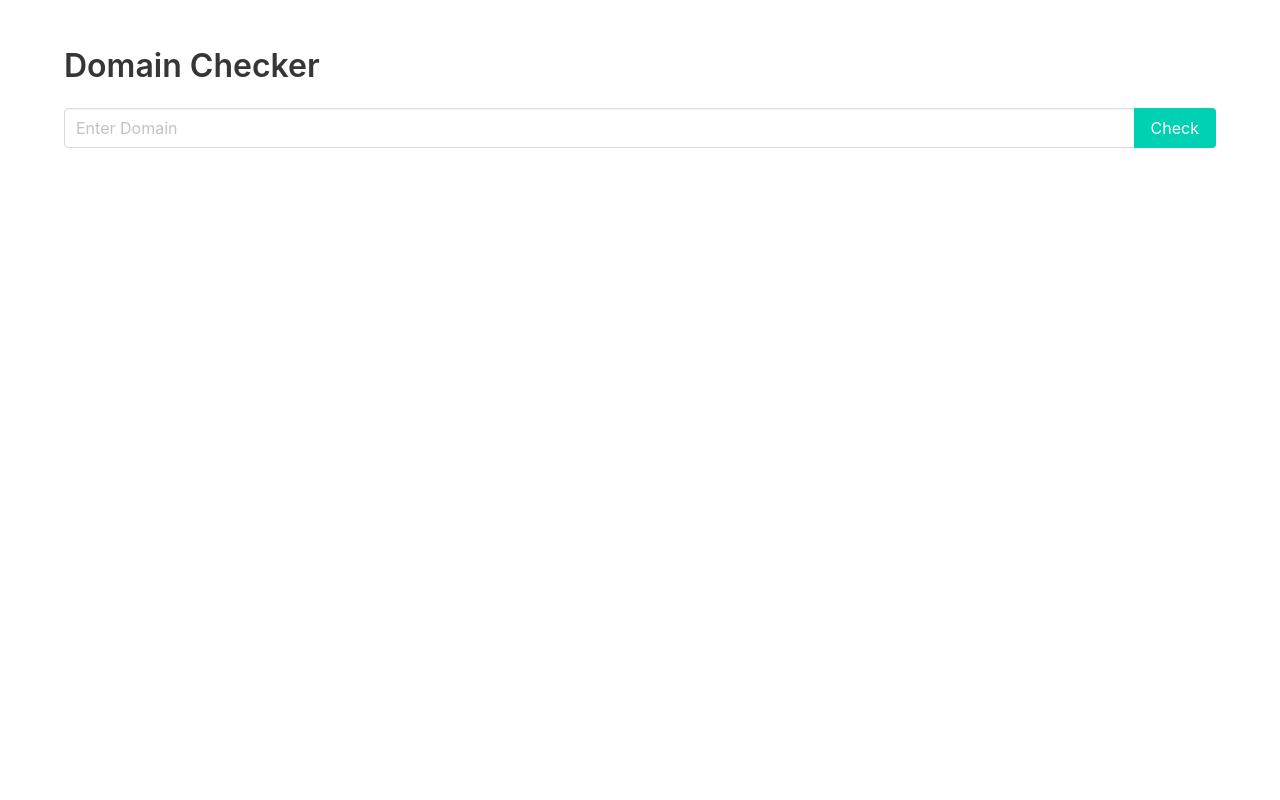
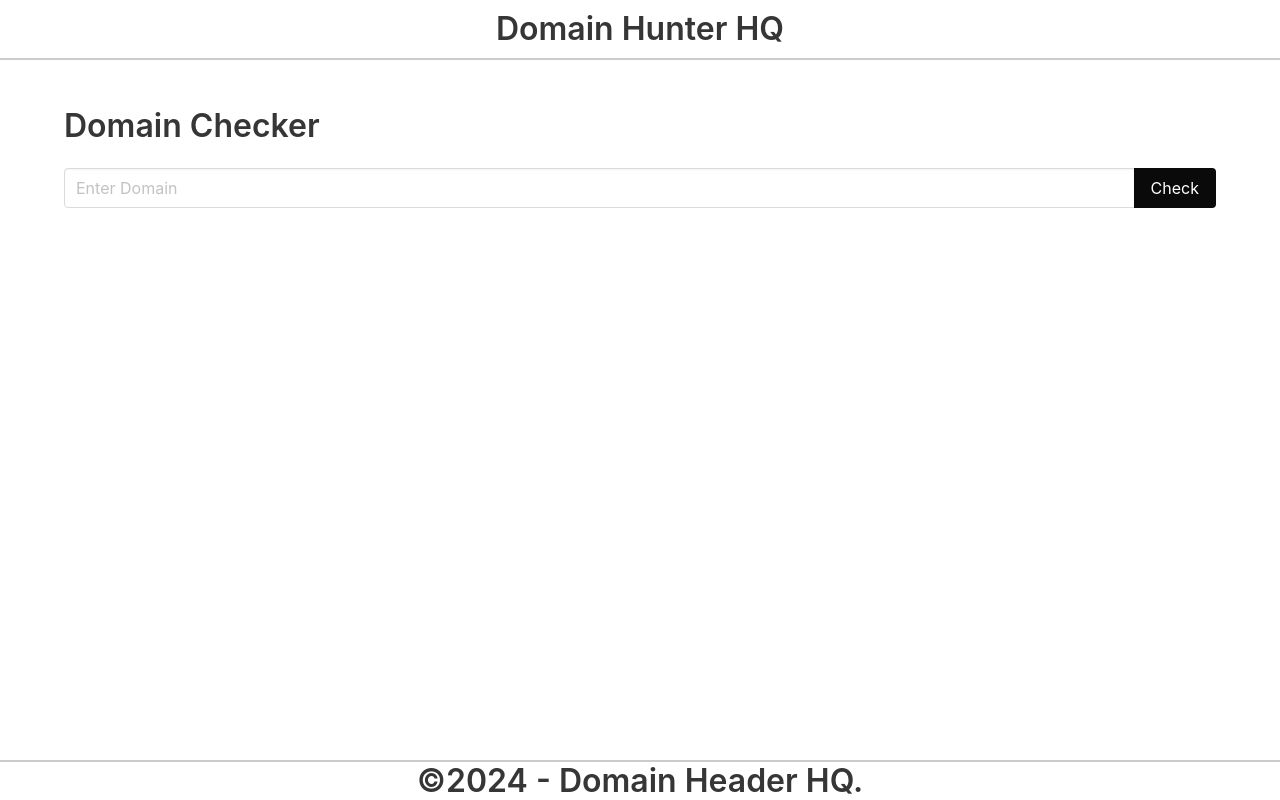
Before and after one commit to ngojohn2002/07-Project-1-Domain-Checker, a plain HTML site: page index.html in a window 1280 px wide. Drawn offline with nearby package versions, Linux system fonts and the light colour scheme.

Commit message:
modified README.md, style.css, index.html

```diff
--- a/assets/css/styles.css
+++ b/assets/css/styles.css
@@ -1 +1,43 @@
 /* You can customize styles here */
+
+/* Sticky Header */
+.sticky-header {
+  position: sticky;
+  top: 0;
+  z-index: 1000; /* Adjust as needed */
+  background-color: white; /* Adjust background color as needed */
+  text-align: center; /* Center align content */
+  color: white;
+  border-bottom: 2px solid #ccc; /* Solid border bottom */
+  height: 60px; /* Specify height */
+}
+
+/* Sticky Footer */
+.sticky-footer {
+  position: fixed;
+  bottom: 0;
+  width: 100%;
+  z-index: 1000; /* Adjust as needed */
+  background-color: white; /* Adjust background color as needed */
+  text-align: center; /* Center align content */
+  color: white;
+  border-top: 2px solid #ccc; /* Solid border top */
+  height: 40px; /* Specify height */
+}
+
+/* Center vertically & horizontally */
+.center {
+  display: flex;
+  justify-content: center;
+  align-items: center;
+}
+
+h1,
+h2,
+h3,
+h4,
+h5,
+h6 {
+  font-size: 100%;
+  font-weight: 400;
+}
--- a/index.html
+++ b/index.html
@@ -10,26 +10,34 @@
 </head>
 
 <body>
-    <section class="section">
+    <header class="sticky-header center">
+        <h1 class="title">Domain Hunter HQ</h1>
+    </header>
+    <main class="section">
         <div class="container">
-            <h1 class="title">Domain Checker</h1>
+            <h2 class="title">Domain Checker</h2>
             <div class="field has-addons">
                 <div class="control is-expanded">
                     <input class="input" type="text" id="domainInput" placeholder="Enter Domain">
                 </div>
                 <div class="control">
-                    <button class="button is-primary" onclick="checkDomain()">Check</button>
+                    <button class="button is-black" onclick="checkDomain()">Check</button>
                 </div>
             </div>
         </div>
-    </section>
+    </main>
+    <footer class="sticky-footer center">
+        <h4 class="title">
+            &copy;2024 - Domain Header HQ.
+        </h4>
+    </footer>
 
     <div id="domainInfoModal" class="modal">
         <div class="modal-background"></div>
         <div class="modal-card">
             <header class="modal-card-head">
                 <p class="modal-card-title">Domain Checker</p>
-                <button class="delete is-large button is-success" aria-label="close" onclick="closeModal()"></button>
+                <button class="delete is-large button is-black" aria-label="close" onclick="closeModal()"></button>
             </header>
             <section class="modal-card-body">
                 <div class="modal-content">
@@ -40,7 +48,7 @@
             </section>
             <footer class="modal-card-foot">
                 <div class="buttons">
-                    <button class="button is-success" onclick="closeModal()">Close</button>
+                    <button class="button is-black" onclick="closeModal()">Close</button>
                 </div>
             </footer>
         </div>
```
Also changed, not shown: 1 other file.
